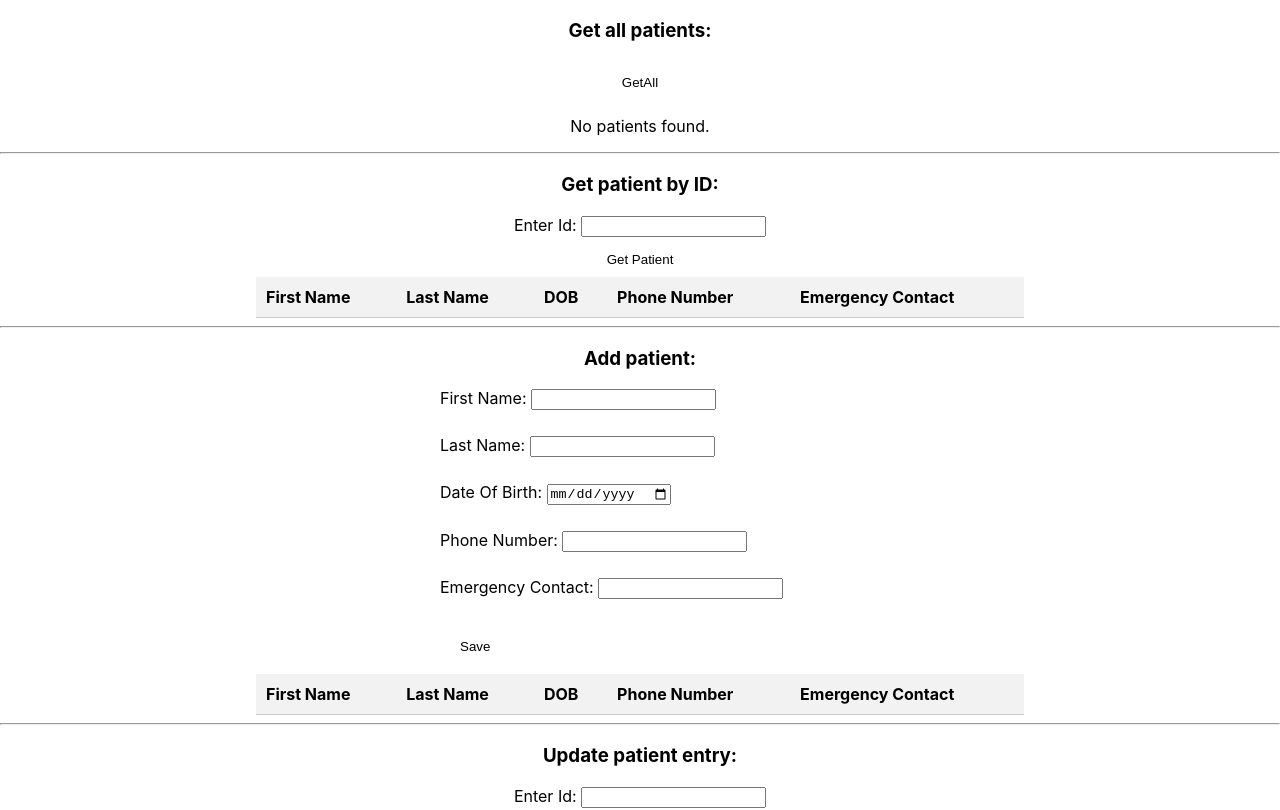
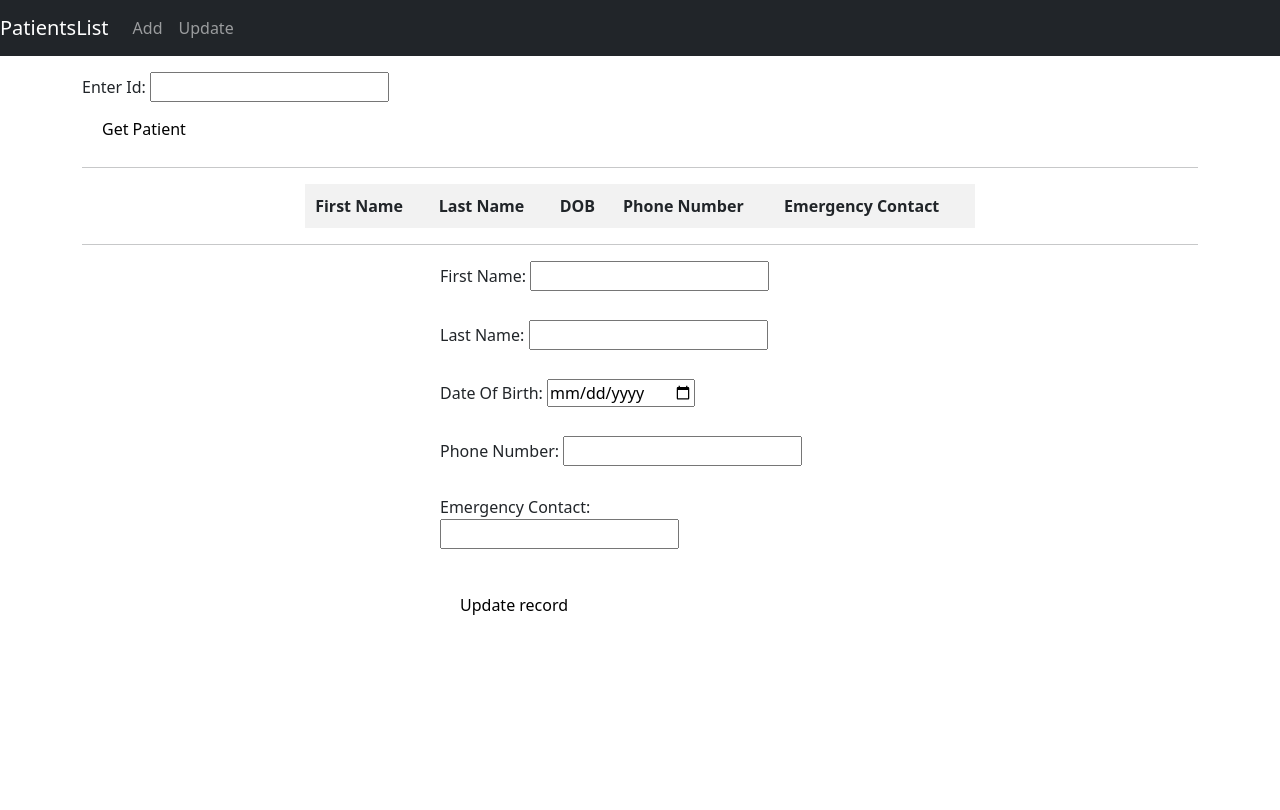
Before and after one commit to SebaOSK/React_app, a React (Create React App) app: page /update in a window 1280 px wide. Shown: the top 810 px of the page. Built offline with nearby package versions, Linux system fonts and the light colour scheme.

Commit message:
implemented routing for getall, post, update... wip

```diff
--- a/package.json
+++ b/package.json
@@ -7,8 +7,10 @@
     "@testing-library/react": "^13.4.0",
     "@testing-library/user-event": "^13.5.0",
     "axios": "^1.4.0",
+    "bootstrap": "^5.3.0",
     "react": "^18.2.0",
     "react-dom": "^18.2.0",
+    "react-router-dom": "^6.13.0",
     "react-scripts": "5.0.1",
     "web-vitals": "^2.1.4"
   },
--- a/src/App.css
+++ b/src/App.css
@@ -36,3 +36,70 @@
     transform: rotate(360deg);
   }
 }
+.form-container {
+  width: 400px;
+  margin: 20px auto;
+}
+
+.patient-form {
+  display: flex;
+  flex-direction: column;
+  align-items: center;
+}
+
+.form-container {
+  width: 400px;
+  margin: 10px auto;
+  display: flex;
+  flex-direction: column;
+  align-items: flex-start;
+}
+
+.form-container label {
+  margin-right: 10px;
+}
+
+.form-container input {
+  margin-bottom: 5px;
+}
+
+.submit-button {
+  padding: 10px 20px;
+  background-color: #ffffff;
+  border: none;
+  border-radius: 5px;
+  cursor: pointer;
+  margin-top: 5px;
+  align-self: flex-start;
+}
+
+.submit-button:hover {
+
+  background-color: #f4ee55;
+}
+.table-container {
+  width: 60%;
+  margin-top: 20px;
+  margin: 0 auto;
+
+}
+
+table {
+  width: 100%;
+  border-collapse: collapse;
+}
+
+th,
+td {
+  padding: 10px;
+  text-align: left;
+  border-bottom: 1px solid #ccc;
+}
+
+th {
+  background-color: #f2f2f2;
+}
+
+tbody tr:nth-child(even) {
+  background-color: #f9f9f9;
+}
--- a/src/App.js
+++ b/src/App.js
@@ -1,8 +1,9 @@
 import './App.css';
 import PatientForm from './Form.js';
-import PatientTable from './PatientTable'
-import { useState } from 'react';
-import axios from 'axios';
+import React from 'react';
+import { Routes, Route, Link } from 'react-router-dom';
+import 'bootstrap/dist/css/bootstrap.min.css';
+
 import GetAll from './GetAll';
 import GetById from './GetById';
 import Post from './Post';
@@ -12,21 +13,31 @@
 function App() {
 
   return (
-    <div className="App">
-      <h3>Get all patients: </h3>
-      <GetAll />
-      <hr />
-      <h3>Get patient by ID: </h3>
-      <GetById />
-      <hr />
-      <h3>Add patient: </h3>
-      <Post />
-      <hr />
-      <h3>Update patient entry: </h3>
-      <Update />
-      <hr />
-      <h3>Delete patient: </h3>
-      <Delete />
+    <div>
+      <nav className='navbar navbar-expand navbar-dark bg-dark'>
+        <a href="/" className='navbar-brand'>
+          PatientsList
+        </a>
+        <div className='navbar-nav mr-auto'>
+          <li className='nav-item'>
+            <Link to={"/add"} className="nav-link">
+              Add
+            </Link>
+          </li>
+          <li className='nav-item'>
+            <Link to={"/update"} className="nav-link">
+              Update
+            </Link>
+          </li>
+        </div>
+      </nav>
+      <div className='container mt-3'>
+        <Routes>
+          <Route path="/" element={<GetAll />} />
+          <Route path="/add" element={<Post />}/>
+          <Route path="/update" element={<Update />}/>
+        </Routes>
+      </div>
     </div>
   );
 }
--- a/src/Form.js
+++ b/src/Form.js
@@ -1,5 +1,4 @@
 import FormElement from './FormElement';
-import './PatientForm.css';
 import Button from './SubmitButton';
 
 export default function PatientForm(props) {
--- a/src/GetAll.js
+++ b/src/GetAll.js
@@ -7,10 +7,16 @@
 
     const [patients, setPatients] = useState([]);
 
-    const getAll = (event) => {
+
+
+    const getAllPatients = (event) => {
         if (event) {
             event.preventDefault();
-        }
+        };
+        getAll();
+    };
+
+    const getAll = () => {
         axios.get('https://localhost:44369/api/Hospital')
             .then(function (response) {
                 // handle success
@@ -26,12 +32,15 @@
                 console.log(mappedPatients);
                 console.log(patients);
             });
+    };
 
-    };
+    useEffect(() => { getAllPatients(); }, []);
+
+
 
 return (
     <div className="getall-container">
-            <SubmitButton className="submit-button" type="submit" onClick={getAll} buttontext="GetAll" />
+
         {patients.length > 0 ? (
             <PatientTable patients={patients} />
         ) : (
@@ -41,4 +50,4 @@
 
 )
 
-}
+};
--- a/src/PatientForm.css
+++ /dev/null
@@ -1,41 +0,0 @@
-.form-container {
-    width: 400px;
-    margin: 20px auto;
-  }
-
-  .patient-form {
-    display: flex;
-    flex-direction: column;
-    align-items: center;
-  }
-
-  .form-container {
-    width: 400px;
-    margin: 10px auto;
-    display: flex;
-    flex-direction: column;
-    align-items: flex-start;
-  }
-
-  .form-container label {
-    margin-right: 10px;
-  }
-
-  .form-container input {
-    margin-bottom: 5px;
-  }
-
-  .submit-button {
-    padding: 10px 20px;
-    background-color: #ffffff;
-    border: none;
-    border-radius: 5px;
-    cursor: pointer;
-    margin-top: 5px;
-    align-self: flex-start;
-  }
-
-  .submit-button:hover {
-
-    background-color: #f4ee55;
-  }
--- a/src/PatientTable.css
+++ /dev/null
@@ -1,26 +0,0 @@
-.table-container {
-    width: 60%;
-    margin-top: 20px;
-    margin: 0 auto;
-
-  }
-
-  table {
-    width: 100%;
-    border-collapse: collapse;
-  }
-
-  th,
-  td {
-    padding: 10px;
-    text-align: left;
-    border-bottom: 1px solid #ccc;
-  }
-
-  th {
-    background-color: #f2f2f2;
-  }
-
-  tbody tr:nth-child(even) {
-    background-color: #f9f9f9;
-  }
--- a/src/PatientTable.js
+++ b/src/PatientTable.js
@@ -1,5 +1,4 @@
 import PatientRow from './PatientRow';
-import './PatientTable.css';
 
 export default function PatientTable({ patients }) {
 
--- a/src/Update.js
+++ b/src/Update.js
@@ -3,7 +3,7 @@
 import PatientTable from './PatientTable';
 import SubmitButton from './SubmitButton.js';
 import axios from 'axios';
-import { useState } from 'react';
+import { useState, useEffect } from 'react';
 
 export default function Update() {
     // use state for handling get request
@@ -22,18 +22,20 @@
         axios.get(`https://localhost:44369/api/Hospital/?Id=${id}`)
             .then(function (response) {
                 // handle success
-                const mappedPatient = response.data.map((patient) => ({
+                const mappedPatient = response.data.map((patient, index) => ({
                     firstName: patient.firstName,
                     lastName: patient.lastName,
                     DOB: patient.dob,
                     phoneNumber: patient.phoneNumber,
                     emergencyContact: patient.emergencyContact,
+                    index: index
                 }));
 
                 setPatient(mappedPatient);
                 console.log(patient);
             });
     }
+
 
     const [patientUpdate, setPatientUpdate] = useState({
         firstName: "",
@@ -46,6 +48,8 @@
     const handleChangeUpdate = (event) => (
         setPatientUpdate({ ...patientUpdate, [event.target.name]: event.target.value })
     );
+
+
 
     const submitUpdate = () => {
         const updatedPatient = { ...patientUpdate };
--- a/src/index.js
+++ b/src/index.js
@@ -3,16 +3,14 @@
 import './index.css';
 import App from './App';
 import reportWebVitals from './reportWebVitals';
-import GetAll from './GetAll.js';
-import GetById from './GetById.js'
-import Post from './Post.js';
-import Delete from './Delete.js';
-import Update from './Update.js';
+import { BrowserRouter } from 'react-router-dom';
 
 const root = ReactDOM.createRoot(document.getElementById('root'));
 root.render(
   <React.StrictMode>
-    <App />
+    <BrowserRouter>
+      <App />
+    </BrowserRouter>
   </React.StrictMode>
 );
 
```
Also changed, not shown: 1 other file (tests, documents, lock files or other folders). Lines whose indentation alone changed are shown as unchanged.
